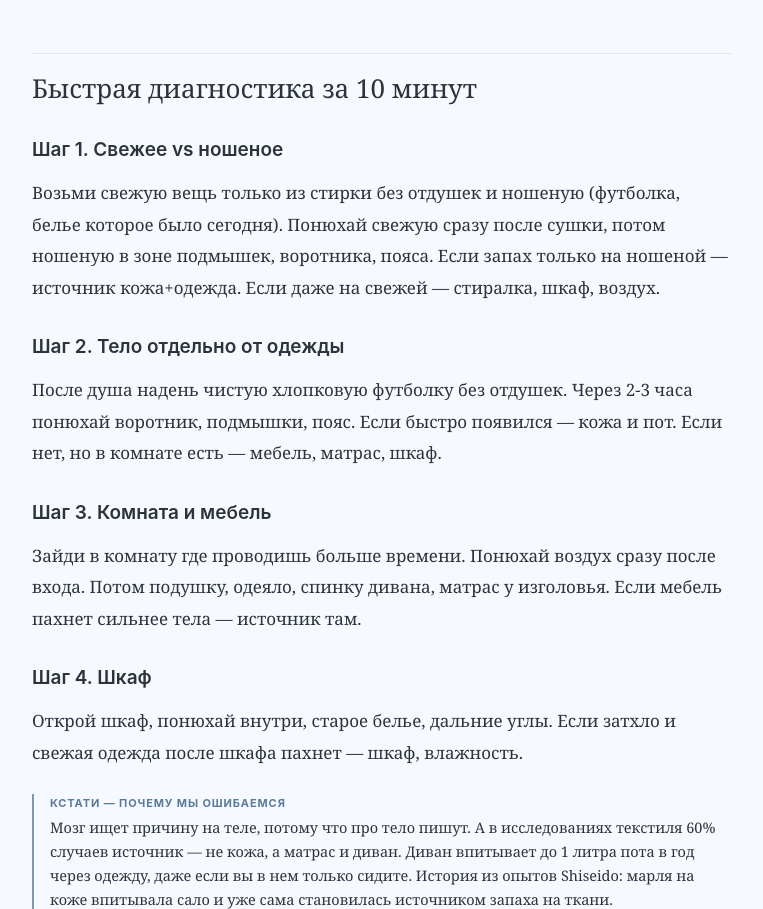
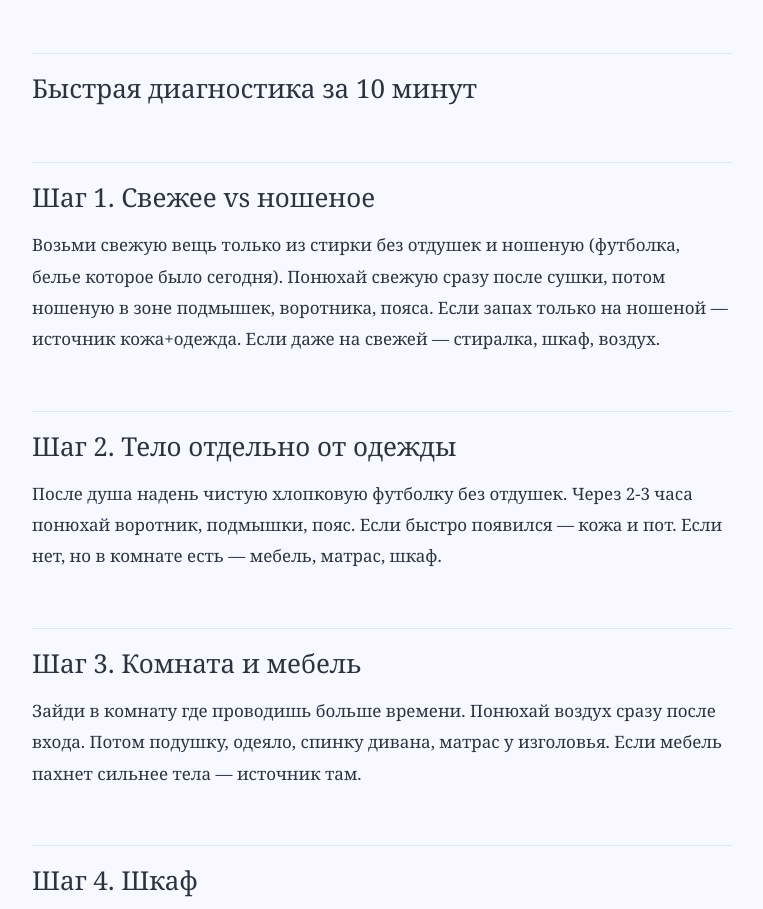
Before and after one commit to ooppanki2021-hash/dubrava, a plain HTML site: page 03-сайт/сайт_текущий/kak-otlichit-istochnik-zapakha/index.html in a window 1280 px wide. Shown: the part 767-1676 px from the top of the page, without its empty margins (258-1021 px from the left). Drawn offline with Linux system fonts and the light colour scheme.

Commit message:
Слепок сайта синхронизирован с живым (коммит сайта e5522f7)
Обновлены 6 страниц: H3->H2 на kak-otlichit-istochnik-zapakha и актуальные dateModified.
Попутно обнаружено рассогласование: faq и chto-takoe-2-nonenal в слепке отставали от сайта
(их правили 18.09, в архив это не попало). Теперь все 7 открытых страниц сверены
побайтово с https://zapahstarosti.ru — совпадают.

```diff
--- a/03-сайт/сайт_текущий/kak-otlichit-istochnik-zapakha/index.html
+++ b/03-сайт/сайт_текущий/kak-otlichit-istochnik-zapakha/index.html
@@ -42,7 +42,7 @@
       "url": "https://zapahstarosti.ru/images/favicon.png"
     }
   },
-  "dateModified": "2026-08-23",
+  "dateModified": "2026-09-18",
   "mainEntityOfPage": {
     "@type": "WebPage",
     "@id": "https://zapahstarosti.ru/kak-otlichit-istochnik-zapakha/"
@@ -140,13 +140,13 @@
 <div class="figure"><img src="/images/diagnostika-blue.jpg" alt="Жизнерадостная бабушка сравнивает свежую и ношеную футболку — диагностика источника запаха" width="700" loading="lazy"><figcaption>Тест "свежее vs ношеное" — самый быстрый способ понять где источник.</figcaption></div>
 
 <h2>Быстрая диагностика за 10 минут</h2>
-<h3>Шаг 1. Свежее vs ношеное</h3>
+<h2>Шаг 1. Свежее vs ношеное</h2>
 <p>Возьми свежую вещь только из стирки без отдушек и ношеную (футболка, белье которое было сегодня). Понюхай свежую сразу после сушки, потом ношеную в зоне подмышек, воротника, пояса. Если запах только на ношеной — источник кожа+одежда. Если даже на свежей — стиралка, шкаф, воздух.</p>
-<h3>Шаг 2. Тело отдельно от одежды</h3>
+<h2>Шаг 2. Тело отдельно от одежды</h2>
 <p>После душа надень чистую хлопковую футболку без отдушек. Через 2-3 часа понюхай воротник, подмышки, пояс. Если быстро появился — кожа и пот. Если нет, но в комнате есть — мебель, матрас, шкаф.</p>
-<h3>Шаг 3. Комната и мебель</h3>
+<h2>Шаг 3. Комната и мебель</h2>
 <p>Зайди в комнату где проводишь больше времени. Понюхай воздух сразу после входа. Потом подушку, одеяло, спинку дивана, матрас у изголовья. Если мебель пахнет сильнее тела — источник там.</p>
-<h3>Шаг 4. Шкаф</h3>
+<h2>Шаг 4. Шкаф</h2>
 <p>Открой шкаф, понюхай внутри, старое белье, дальние углы. Если затхло и свежая одежда после шкафа пахнет — шкаф, влажность.</p>
 
 <div class="kstati"><b>Кстати — почему мы ошибаемся</b>Мозг ищет причину на теле, потому что про тело пишут. А в исследованиях текстиля 60% случаев источник — не кожа, а матрас и диван. Диван впитывает до 1 литра пота в год через одежду, даже если вы в нем только сидите. История из опытов Shiseido: марля на коже впитывала сало и уже сама становилась источником запаха на ткани.</div>
```
Also changed, not shown: 03-сайт/сайт_текущий/chto-takoe-2-nonenal/index.html (+2 -2 lines), 03-сайт/сайт_текущий/faq/index.html (+3 -3 lines), 03-сайт/сайт_текущий/index.html (+1 -0 lines), 03-сайт/сайт_текущий/karta-osetii/index.html (+1 -1 lines), 03-сайт/сайт_текущий/ubrat-zapah/index.html (+1 -1 lines).
